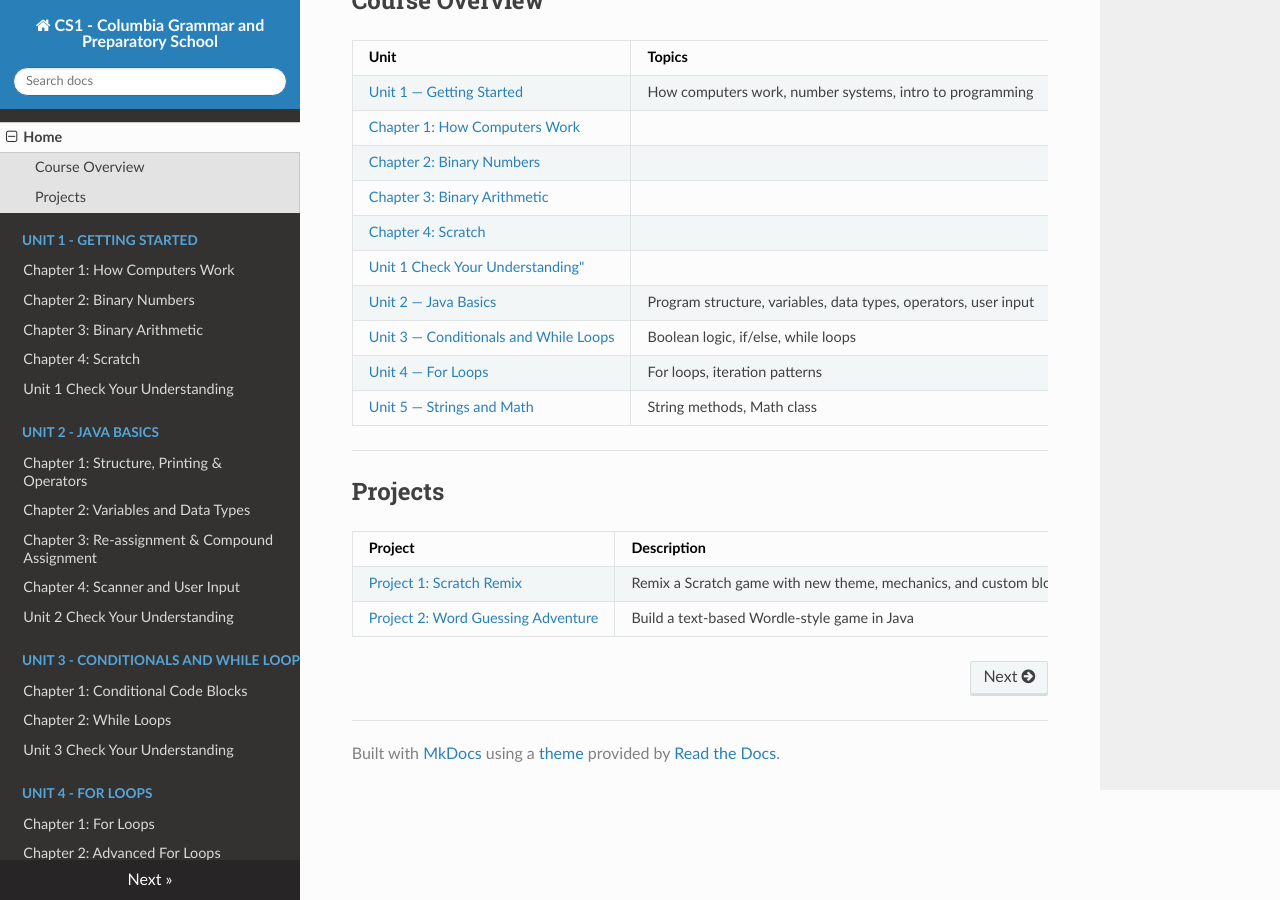
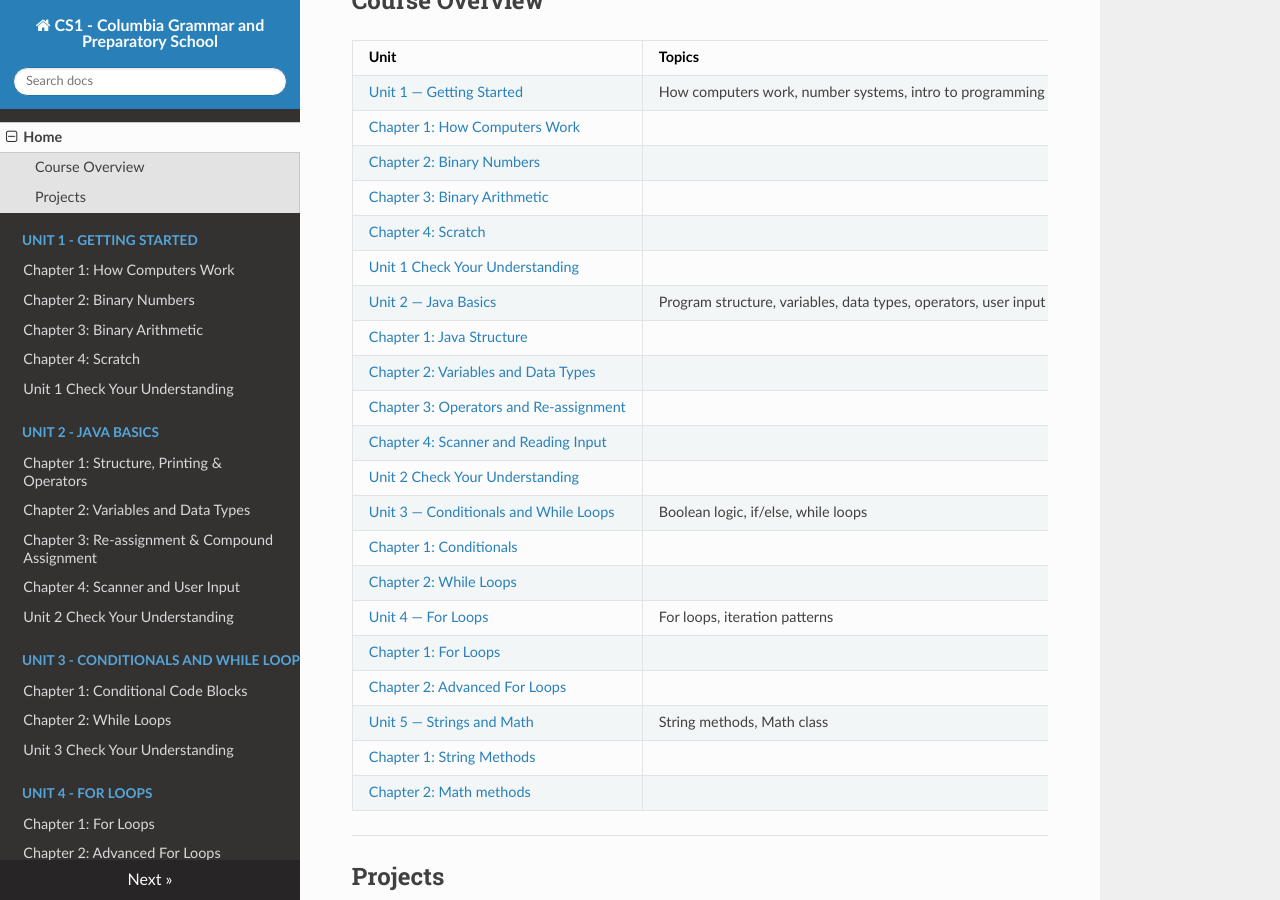
Before and after one commit to kjergens/cs1-site, an MkDocs documentation site: the page built from docs/index.md, in a window 1280 px wide and 900 px high, scrolled down 249 px. Built offline with MkDocs 1.6.1, drawn with Linux system fonts in a browser that asks for light colours; nearby versions of some CDN libraries.

Commit message:
filled out rest of TOC in index

```diff
--- a/docs/index.md
+++ b/docs/index.md
@@ -9,15 +9,26 @@ Welcome to the CS1 course website. This site contains your unit notes and projec
 | Unit | Topics |
 |---|---|
 | [Unit 1 — Getting Started](unit1/notes_01_how_computers_work.md) | How computers work, number systems, intro to programming |
-|     [Chapter 1: How Computers Work](unit1/notes_01_how_computers_work.md)|
-|     [Chapter 2: Binary Numbers](unit1/notes_02_binary_numbers.md)|
-|     [Chapter 3: Binary Arithmetic](unit1/notes_03_binary_operations.md)|
-|     [Chapter 4: Scratch](unit1/notes_04_scratch.md)|
-|     [Unit 1 Check Your Understanding"](unit1/unit1_check_understanding.md) |
+|     [    Chapter 1: How Computers Work](unit1/notes_01_how_computers_work.md)|
+|     [    Chapter 2: Binary Numbers](unit1/notes_02_binary_numbers.md)|
+|     [    Chapter 3: Binary Arithmetic](unit1/notes_03_binary_operations.md)|
+|     [    Chapter 4: Scratch](unit1/notes_04_scratch.md)|
+|     [    Unit 1 Check Your Understanding](unit1/unit1_check_understanding.md) |
 | [Unit 2 — Java Basics](unit2/notes_01_java_structure.md) | Program structure, variables, data types, operators, user input |
+|     [    Chapter 1: Java Structure](unit2/notes_01_java_structure.md)|
+|     [    Chapter 2: Variables and Data Types](unit2/notes_02_variables.md)|
+|     [    Chapter 3: Operators and Re-assignment](unit2/notes_03_operators_reassignment.md)|
+|     [    Chapter 4: Scanner and Reading Input](unit2/notes_04_scanner.md)|
+|     [    Unit 2 Check Your Understanding](unit2/unit2_check_understanding.md) |
 | [Unit 3 — Conditionals and While Loops](unit3/notes_01_conditionals.md) | Boolean logic, if/else, while loops |
+|     [    Chapter 1: Conditionals](unit3/notes_01_conditionals.md)|
+|     [    Chapter 2: While Loops](unit3/notes_02_while_loops.md)|
 | [Unit 4 — For Loops](unit4/notes_01_for_loops.md) | For loops, iteration patterns |
+|     [    Chapter 1: For Loops](unit4/notes_01_for_loops.md)|
+|     [    Chapter 2: Advanced For Loops](unit4/notes_02_advanced_for_loops.md)|
 | [Unit 5 — Strings and Math](unit5/notes_01_strings.md) | String methods, Math class |
+|     [    Chapter 1: String Methods](unit5/notes_01_strings.md)|
+|     [    Chapter 2: Math methods](unit5/notes_02_math.md)|
 
 ---
 
```
